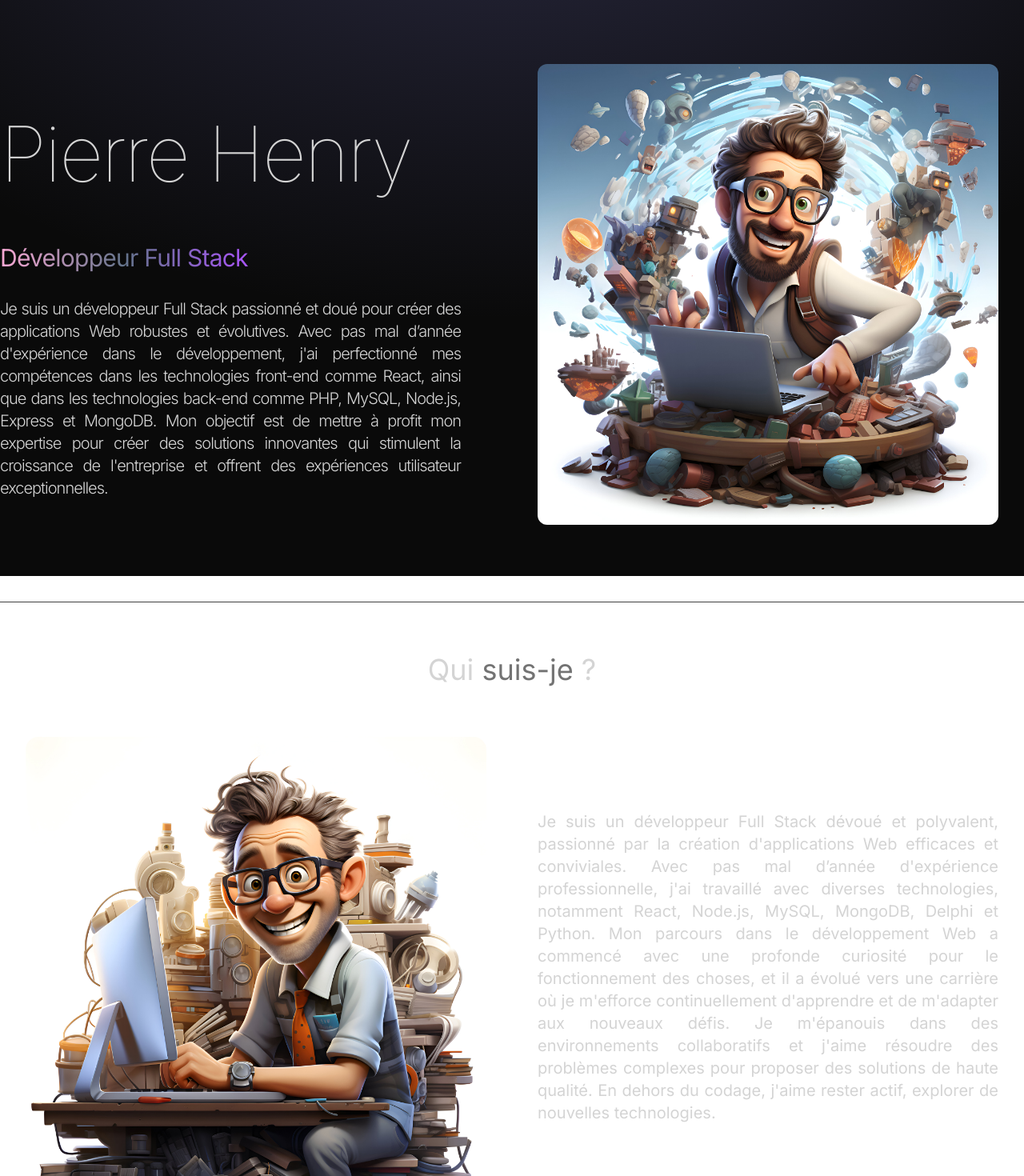
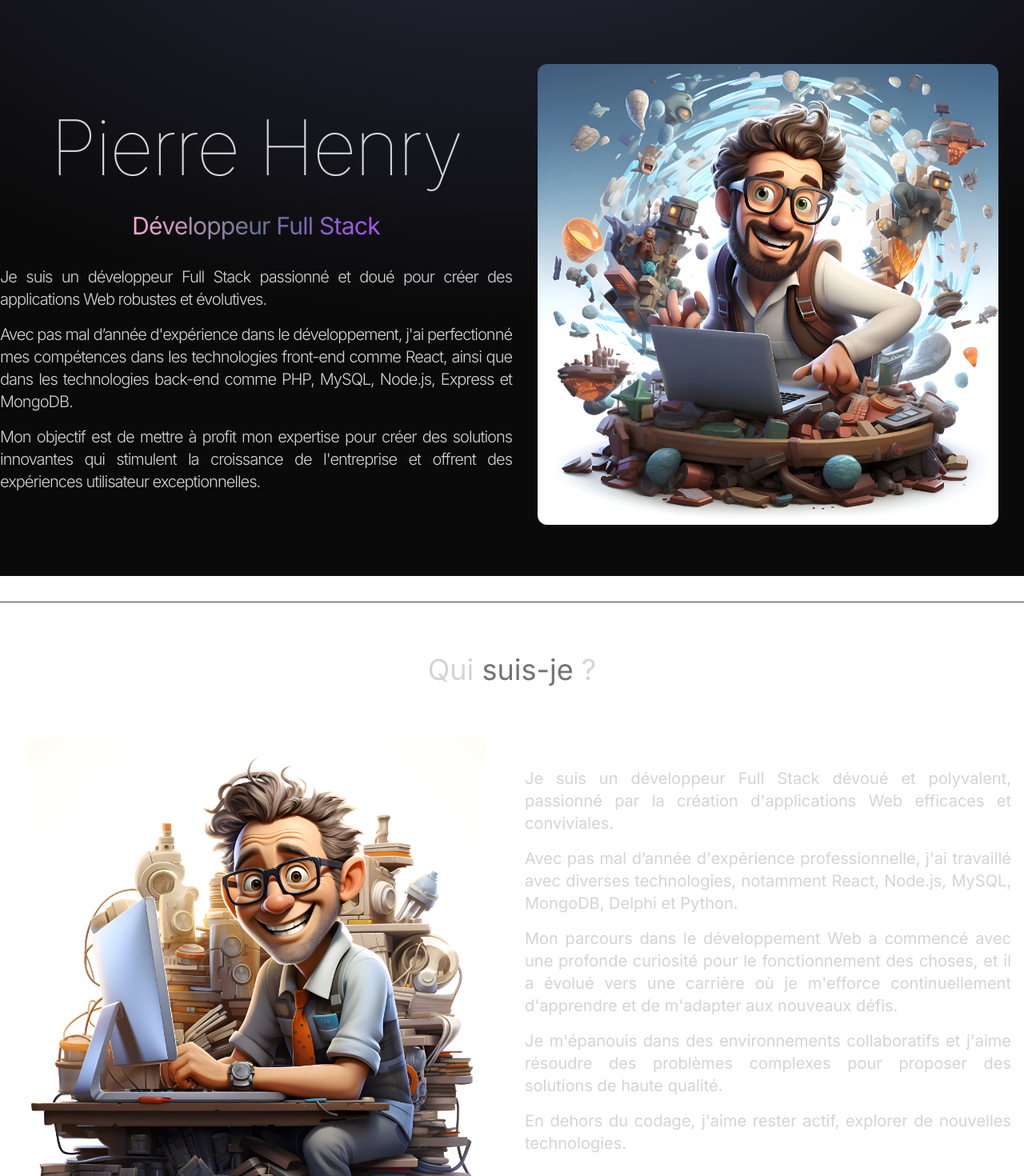
Before and after one commit to code9g/portfolio, a React (Vite) app: page / in a window 1280 px wide. Shown: the part 80-1550 px from the top of the page at 80% size. Built offline with nearby package versions, Linux system fonts and the light colour scheme.

Commit message:
Correction data et class

```diff
--- a/src/components/Description.jsx
+++ b/src/components/Description.jsx
@@ -8,11 +8,7 @@ const Description = ({ content, className, ...props }) => {
   }
 
   return content.map((text, index) => (
-    <p
-      key={index}
-      className={clsx("mb-4 text-justify text-neutral-400", className)}
-      {...props}
-    >
+    <p key={index} className={clsx("mb-4 text-justify", className)} {...props}>
       {text}
     </p>
   ));
--- a/src/components/Education.jsx
+++ b/src/components/Education.jsx
@@ -28,7 +28,7 @@ const Education = ({ year, company = null, role, description }) => {
             </>
           )}
         </h3>
-        <Description content={description} />
+        <Description className="text-neutral-400" content={description} />
       </motion.div>
     </article>
   );
--- a/src/components/Experience.jsx
+++ b/src/components/Experience.jsx
@@ -25,7 +25,7 @@ const Experience = ({ year, company, role, description, skills }) => {
           <br />
           <span className="text-purple-100">{company}</span>
         </h3>
-        <Description content={description} />
+        <Description className="text-neutral-400 " content={description} />
         <Tags items={skills} />
       </motion.div>
     </article>
--- a/src/components/Project.jsx
+++ b/src/components/Project.jsx
@@ -42,7 +42,7 @@ const Project = ({ images, title, description, url = null, skills }) => {
             title
           )}
         </h3>
-        <Description content={description} />
+        <Description className="text-neutral-400 " content={description} />
         <Tags items={skills} />
       </motion.div>
     </article>
--- a/src/data/resume.json
+++ b/src/data/resume.json
@@ -21,8 +21,18 @@
       "label": "github.com/code9g"
     }
   ],
-  "hero": "Je suis un développeur Full Stack passionné et doué pour créer des applications Web robustes et évolutives. Avec pas mal d’année d'expérience dans le développement, j'ai perfectionné mes compétences dans les technologies front-end comme React, ainsi que dans les technologies back-end comme PHP, MySQL, Node.js, Express et MongoDB. Mon objectif est de mettre à profit mon expertise pour créer des solutions innovantes qui stimulent la croissance de l'entreprise et offrent des expériences utilisateur exceptionnelles.",
-  "about": "Je suis un développeur Full Stack dévoué et polyvalent, passionné par la création d'applications Web efficaces et conviviales. Avec pas mal d’année d'expérience professionnelle, j'ai travaillé avec diverses technologies, notamment React, Node.js, MySQL, MongoDB, Delphi et Python. Mon parcours dans le développement Web a commencé avec une profonde curiosité pour le fonctionnement des choses, et il a évolué vers une carrière où je m'efforce continuellement d'apprendre et de m'adapter aux nouveaux défis. Je m'épanouis dans des environnements collaboratifs et j'aime résoudre des problèmes complexes pour proposer des solutions de haute qualité. En dehors du codage, j'aime rester actif, explorer de nouvelles technologies.",
+  "hero": [
+    "Je suis un développeur Full Stack passionné et doué pour créer des applications Web robustes et évolutives.",
+    "Avec pas mal d’année d'expérience dans le développement, j'ai perfectionné mes compétences dans les technologies front-end comme React, ainsi que dans les technologies back-end comme PHP, MySQL, Node.js, Express et MongoDB.",
+    "Mon objectif est de mettre à profit mon expertise pour créer des solutions innovantes qui stimulent la croissance de l'entreprise et offrent des expériences utilisateur exceptionnelles."
+  ],
+  "about": [
+    "Je suis un développeur Full Stack dévoué et polyvalent, passionné par la création d'applications Web efficaces et conviviales.",
+    "Avec pas mal d’année d'expérience professionnelle, j'ai travaillé avec diverses technologies, notamment React, Node.js, MySQL, MongoDB, Delphi et Python.",
+    "Mon parcours dans le développement Web a commencé avec une profonde curiosité pour le fonctionnement des choses, et il a évolué vers une carrière où je m'efforce continuellement d'apprendre et de m'adapter aux nouveaux défis.",
+    "Je m'épanouis dans des environnements collaboratifs et j'aime résoudre des problèmes complexes pour proposer des solutions de haute qualité.",
+    "En dehors du codage, j'aime rester actif, explorer de nouvelles technologies."
+  ],
   "skills": [
     "html",
     "css",
--- a/src/layouts/Layout.jsx
+++ b/src/layouts/Layout.jsx
@@ -21,7 +21,7 @@ const Layout = () => {
   }, [pathname, hash, key]);
 
   return (
-    <div className="text-xl text-neutral-300 antialiased selection:bg-neutral-400 selection:text-neutral-950">
+    <div className="overflow-auto text-xl text-neutral-300 antialiased selection:bg-neutral-400 selection:text-neutral-950">
       <div className="fixed top-0 -z-10 h-screen w-screen bg-neutral-950 bg-[radial-gradient(ellipse_80%_80%_at_50%_-20%,rgba(120,119,198,0.3),rgba(255,255,255,0))]"></div>
       <Header />
       <main>
--- a/src/sections/About.jsx
+++ b/src/sections/About.jsx
@@ -1,6 +1,7 @@
 import { motion } from "framer-motion";
 import about from "../assets/about.jpg";
 import Container from "../components/Container";
+import Description from "../components/Description";
 import Img from "../components/Img";
 import Section from "../components/Section";
 import TitleSection from "../components/TitleSection";
@@ -26,9 +27,9 @@ const About = () => {
             initial={{ x: +100, opacity: 0 }}
             whileInView={{ x: 0, opacity: 1 }}
             transition={{ duration: 1 }}
-            className="flex size-full items-center justify-center lg:w-1/2"
+            className="flex size-full flex-col items-center justify-center p-4 lg:w-1/2"
           >
-            <p className="my-2 max-w-xl py-6 text-justify">{resume.about}</p>
+            <Description content={resume.about} />
           </motion.div>
         </div>
       </Container>
--- a/src/sections/Hero.jsx
+++ b/src/sections/Hero.jsx
@@ -1,29 +1,31 @@
 import { motion } from "framer-motion";
 import profile from "../assets/profile.jpg";
+import Container from "../components/Container";
+import Description from "../components/Description";
 import Img from "../components/Img";
 import Section from "../components/Section";
 import resume from "../data/resume.json";
-import Container from "../components/Container";
 
 const Hero = () => {
   return (
     <Section id="hero" className="">
       <Container className="flex flex-wrap">
         <motion.div
-          className="flex w-full flex-col items-center justify-center lg:w-1/2 lg:items-start"
+          className="flex w-full flex-col items-center justify-center lg:w-1/2"
           initial={{ x: -100, opacity: 0 }}
           whileInView={{ x: 0, opacity: 1 }}
           transition={{ duration: 1 }}
         >
-          <h2 className="pb-16 text-6xl font-thin tracking-tight lg:mt-16 lg:text-8xl">
+          <h2 className="mb-4 text-center text-6xl font-thin tracking-tight lg:my-8 lg:text-8xl">
             {resume.fullName}
           </h2>
-          <h3 className="bg-gradient-to-r from-pink-300 via-slate-500 to-purple-500 bg-clip-text text-3xl tracking-tight text-transparent">
+          <h3 className="mb-4 bg-gradient-to-r from-pink-300 via-slate-500 to-purple-500 bg-clip-text text-3xl tracking-tight text-transparent lg:mb-8">
             {resume.role}
           </h3>
-          <p className="my-2 max-w-xl py-6 text-justify font-light tracking-tighter">
-            {resume.hero}
-          </p>
+          <Description
+            className="font-light tracking-tighter"
+            content={resume.hero}
+          />
         </motion.div>
         <motion.div
           className="flex w-full items-center justify-center lg:w-1/2 lg:p-8"
```
